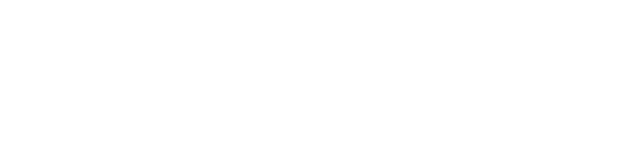
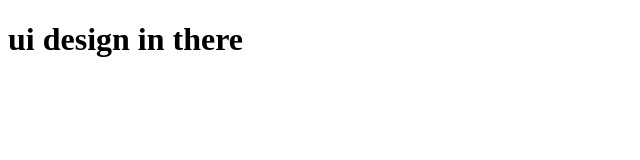
Before and after one commit to dfeverx/git, a plain HTML site: page index.html in a window 1280 px wide. Shown: the whole page, without its empty margins (0-640 px from the left). Drawn offline with Linux system fonts and the light colour scheme.

Commit message:
check git ignore

```diff
--- a/index.html
+++ b/index.html
@@ -5,6 +5,6 @@
 	<title>my first change</title>
 </head>
 <body>
-
+	<h1>ui design in there</h1>
 </body>
 </html>
```
Also changed, not shown: 1 other file.
